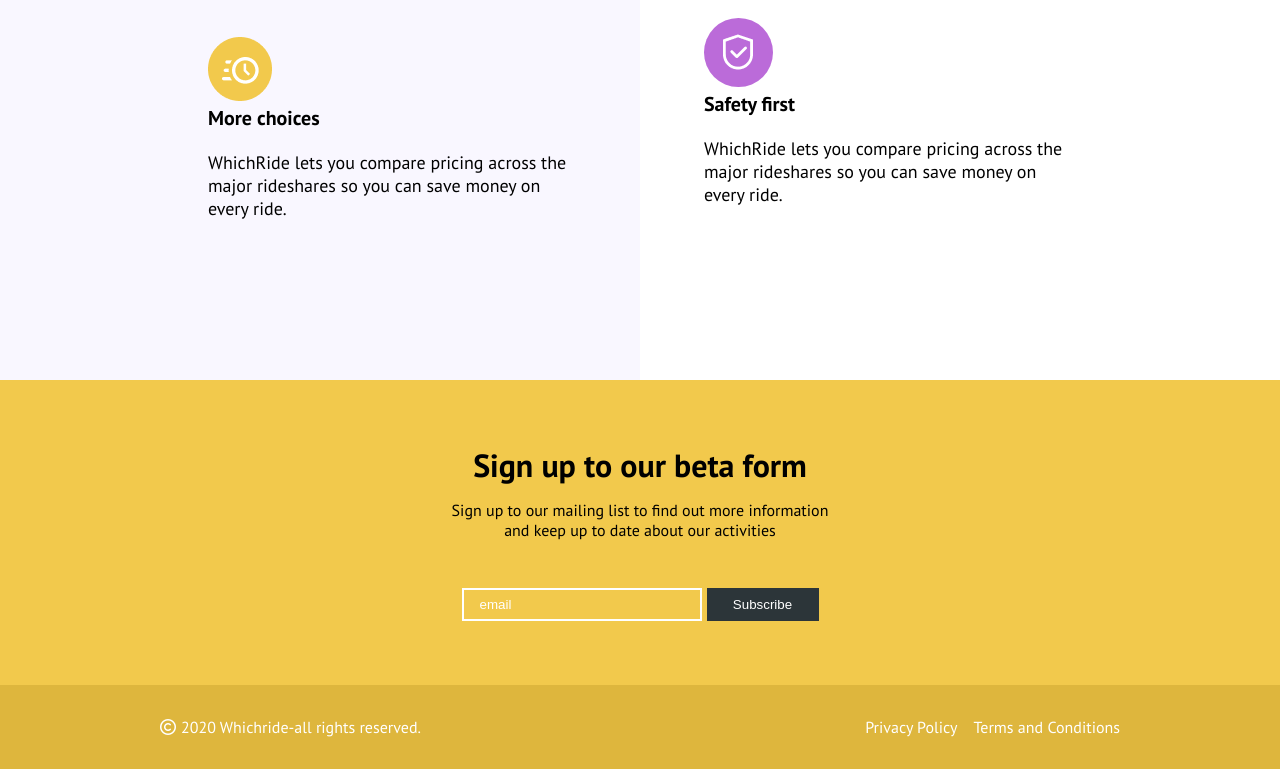
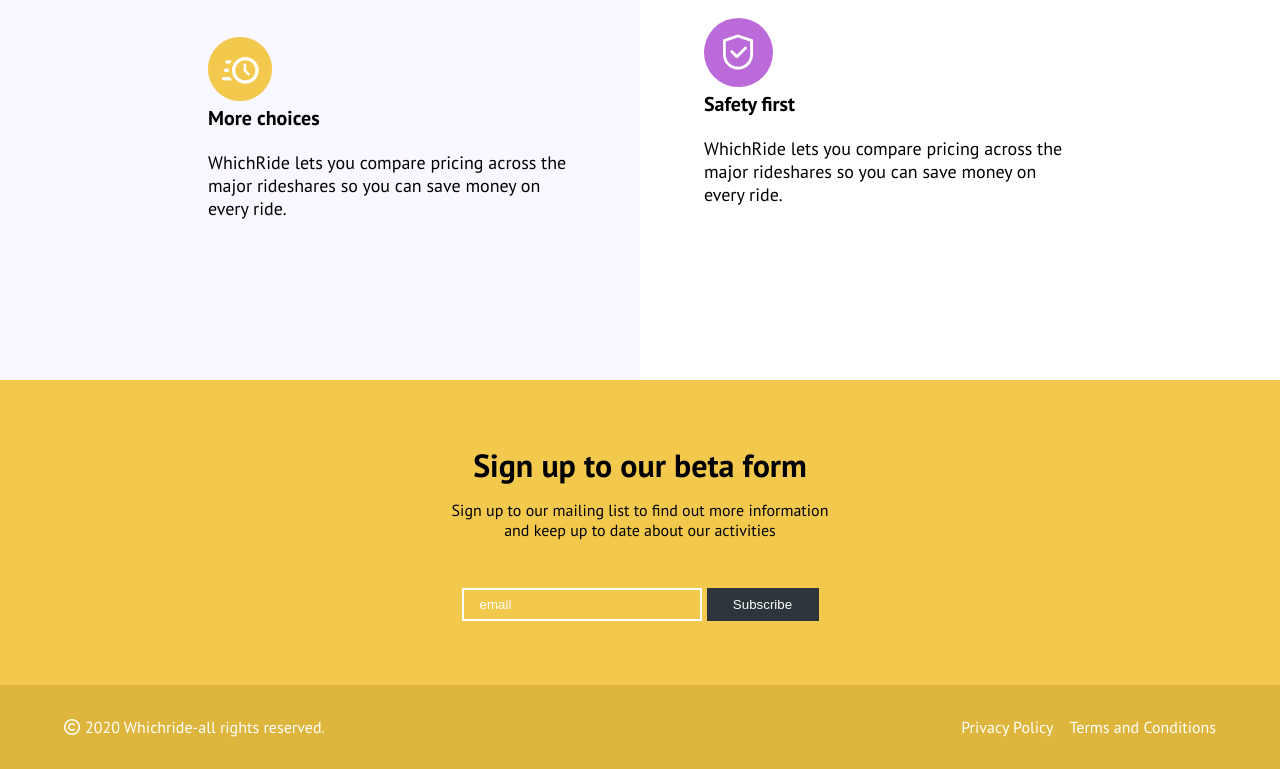
Before and after one commit to Ahliyat/rider-app, a plain HTML site: page index.html in a window 1280 px wide. Shown: the part 2144-2913 px from the top of the page. Drawn offline with Linux system fonts and the light colour scheme.

Commit message:
finished

```diff
--- a/style.css
+++ b/style.css
@@ -226,7 +226,7 @@
   background-color: #deb63d;
   align-items: center;
   color: white;
-  padding: 2rem 10rem;
+  padding: 2rem 4rem;
 }
 .copyright {
   display: flex;
@@ -306,6 +306,7 @@
   .copyright{
     text-align: center;
     width: 200px;
+    align-items: center;
   }
   .subscribe-container section {
     flex-direction: column;
```
